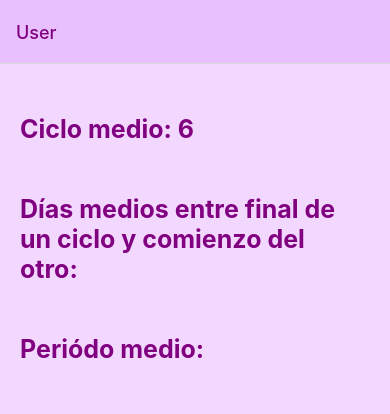
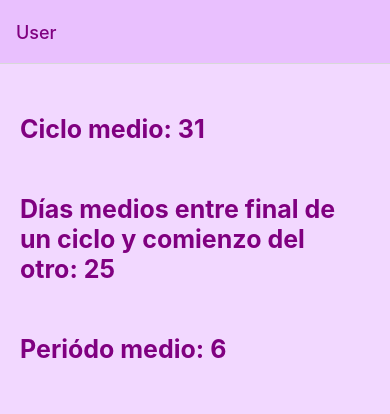
Before and after one commit to acandamil/period-time, a React Native app: screen /User in a window 390 px wide. Shown: the top 414 px of the page. Built offline with nearby package versions, Linux system fonts and the light colour scheme.

Commit message:
adding user logic and colours

```diff
--- a/components/SymptonsScreen.tsx
+++ b/components/SymptonsScreen.tsx
@@ -1,39 +1,50 @@
 import React, { useState } from "react";
-import { View, StyleSheet, TextInput, Button, FlatList, Text} from "react-native";
+import { View, StyleSheet, TextInput, Button, FlatList, Text, Alert} from "react-native";
 import { SymptonItem } from "../App";
 
   type SymptomsProps = {
     symptonItems : SymptonItem[];
     setSymptonItem: (symptonItems: SymptonItem[] ) => void;
   }
+
   export const SymptomsScreen = ({symptonItems, setSymptonItem}: SymptomsProps) =>{
     const [sympton, setSympton] = useState<string>('')
 
     const handleButtonPress = () =>{
-        if(sympton.trim() !== ''){
+      if (symptonItems.length >= 10) {
+        Alert.alert('Ya has añadido 10 síntomas');
+      } else if(sympton.trim() !== ''){
             const newItem: SymptonItem = {
                 id: String(symptonItems.length + 1),
                 title: sympton,
+                colour: '#'+ Math.floor(Math.random() * 16777215).toString(16),
             }
+            const alreadyExist = symptonItems.find(item => item.title === newItem.title)
+            if(alreadyExist){
+              Alert.alert('No puedes añadir dos síntomas con el mismo nombre');
+            }else{
             setSymptonItem([...symptonItems, newItem]);
             setSympton('');
+            }
         }
     };
 
-    type ItemComponentProps = {title: string, id:string};
+    type ItemComponentProps = {title: string, id:string, colour: string};
+
     const deleteItem = ({id}: {id: string}) => {
         const filteredItems = symptonItems.filter(symptonItems => symptonItems.id !== id)
         setSymptonItem(filteredItems)
         };
 
-    const ItemComponent = ({title, id}: ItemComponentProps) => (
+    const ItemComponent = ({title, id, colour}: ItemComponentProps) => (
       <View style={styles.item}>
+        <View style={{width: 22, height: 22, borderRadius: 22/2, backgroundColor : colour, marginTop: 20, marginLeft:1}}></View>
         <Text style={styles.title}>{title}</Text>
-            <View style={styles.screenButton}>
+            <View style = {styles.button}>
                 <Button title = "Borrar" color='white' onPress={() => deleteItem({id})}/>
             </View>
       </View>
-    );
+      );
 
 
     return (
@@ -42,13 +53,14 @@ import { SymptonItem } from "../App";
         style = {styles.textUser}
         placeholder = "Escribe aquí tu síntoma"
         onChangeText = {newSympton => setSympton(newSympton)}
+        maxLength={15}
        />
        <View style= {styles.screenButton}>
         <Button title = "Guardar" color='white' onPress={handleButtonPress}/>
       </View>
       <FlatList
         data={symptonItems}
-        renderItem={({item}) => <ItemComponent title={item.title} id={item.id} />}
+        renderItem={({item}) => <ItemComponent title={item.title} id={item.id} colour={item.colour}/>}
         keyExtractor={item => item.id}
       />
     </View>
@@ -93,26 +105,36 @@ const styles = StyleSheet.create({
         backgroundColor: '#E4C1F7',
         padding: 5,
         marginVertical: 8,
-        marginHorizontal: 16,
+        marginHorizontal: 10,
+        borderRadius:5,
+        borderWidth: 1,
+        borderColor: '#E4C1F7'
       },
       button:{
         marginRight:10,
         marginLeft:10,
-        paddingTop:5,
-        paddingBottom:5,
+        paddingTop:4,
+        marginTop:4,
         backgroundColor:'purple',
         borderRadius:5,
         borderWidth: 1,
         borderColor: 'purple'
+
       },
       title: {
         marginRight:40,
         marginLeft:10,
         marginTop:10,
-        paddingTop:15,
+        paddingTop:10,
         paddingBottom:10,
         fontSize: 20,
         fontWeight: 'bold',
 
-      }
+      },
+      circle: {
+        width: 44,
+        height: 44,
+        borderRadius: 44/2,
+
+     }
   });
--- a/components/UserScreen.tsx
+++ b/components/UserScreen.tsx
@@ -33,6 +33,52 @@ import { Period } from "../App";
     }
   }
 
+  function calculateMedianCicle(periods: Period[]): number {
+    var i = 0;
+    const durations: number[] = [];
+    if(periods.length > 24){
+      i = periods.length - 24;
+    }
+    while(i < periods.length - 1){
+      const days = Math.ceil((periods[i].start.getTime() - periods[i+1].start.getTime()) / (24 * 60 * 60 * 1000));
+      durations.push(days);
+      i++;
+    }
+    durations.sort((a, b) => a - b);
+
+    const mid = Math.floor(durations.length / 2);
+
+    if (durations.length % 2 === 0) {
+      return Math.round((durations[mid - 1] + durations[mid]) / 2);
+    } else {
+      return durations[mid];
+    }
+
+  }
+
+  function calculateMedianEndStart(periods: Period[]): number {
+    var i = 0;
+    const durations: number[] = [];
+    if(periods.length > 24){
+      i = periods.length - 24;
+    }
+    while(i < periods.length - 1){
+      const days = Math.ceil((periods[i].start.getTime() - periods[i+1].end.getTime()) / (24 * 60 * 60 * 1000));
+      durations.push(days);
+      i++;
+    }
+    durations.sort((a, b) => a - b);
+
+    const mid = Math.floor(durations.length / 2);
+
+    if (durations.length % 2 === 0) {
+      return Math.round((durations[mid - 1] + durations[mid]) / 2);
+    } else {
+      return durations[mid];
+    }
+
+  }
+
   type UserProps={
     calendar : Period[];
   }
@@ -40,9 +86,9 @@ import { Period } from "../App";
   export const UserScreen = ({calendar}: UserProps) => (
     <View style={styles.container}>
       <ScrollView>
-        <Text style={styles.textUser}>Ciclo medio: {calculateMedian(calendar)}</Text>
-        <Text style={styles.textUser}>Días medios entre final de un ciclo y comienzo del otro:</Text>
-        <Text style={styles.textUser}>Periódo medio:</Text>
+        <Text style={styles.textUser}>Ciclo medio: {calculateMedianCicle(calendar)} </Text>
+        <Text style={styles.textUser}>Días medios entre final de un ciclo y comienzo del otro: {calculateMedianEndStart(calendar)}</Text>
+        <Text style={styles.textUser}>Periódo medio: {calculateMedian(calendar)}</Text>
         {calendar.length <= 5 ?(
             <Text style={styles.textInfo}>Esta información esta calculada con menos de 5 meses, por lo tanto es muy poco fiable</Text>
           ):(
```
